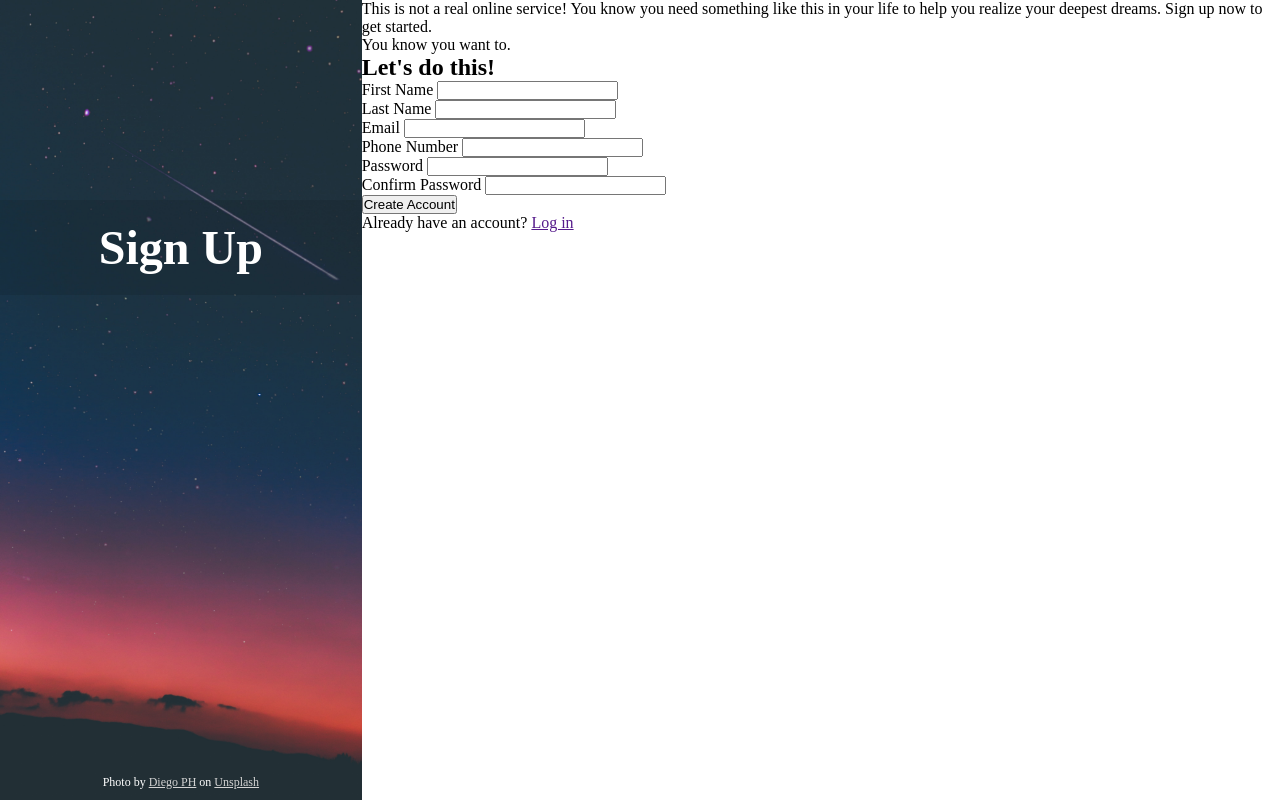
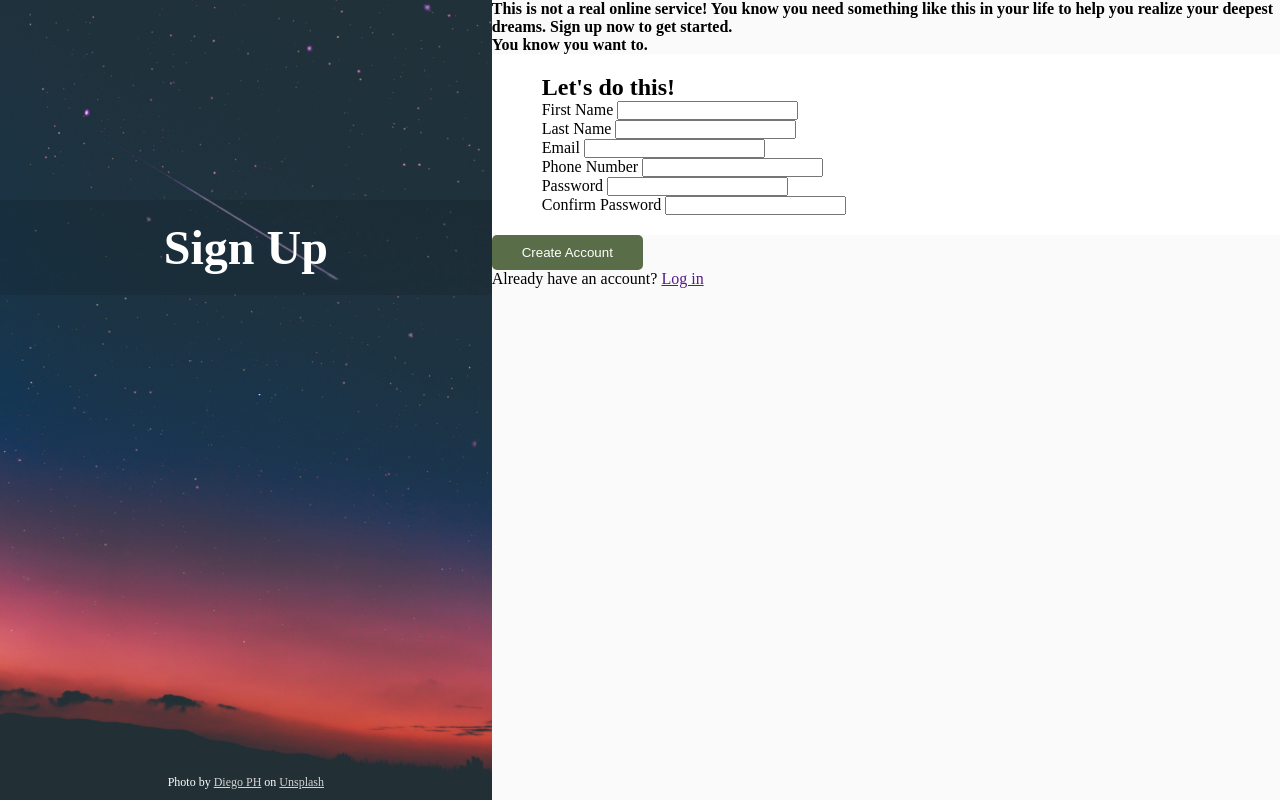
Before and after one commit to GrandeJames/sign-up-form, a plain HTML site: page index.html in a window 1280 px wide. Drawn offline with Linux system fonts and the light colour scheme.

Commit message:
Add styling to the main section

```diff
--- a/index.html
+++ b/index.html
@@ -21,15 +21,15 @@
       </p>
     </aside>
     <main>
-      <p>
+      <p class="message">
         This is not a real online service! You know you need something like this
         in your life to help you realize your deepest dreams. Sign up now to get
         started.
       </p>
-      <p>You know you want to.</p>
+      <p class="message">You know you want to.</p>
 
       <form action="" method="get" class="form">
-        <div class="form-inputs">
+        <section>
           <h2 class="form-heading">Let's do this!</h2>
 
           <div>
@@ -60,7 +60,7 @@
               name="confirm-password"
             />
           </div>
-        </div>
+        </section>
 
         <button type="submit" class="form-create-account-button">
           Create Account
--- a/styles.css
+++ b/styles.css
@@ -13,7 +13,7 @@ body {
 
 aside {
     height: 100vh;
-    width: 30vw;
+    width: 50vw;
     background-image: url("./images/diego-ph-5LOhydOtTKU-unsplash.jpg");
     background-size: cover;
     background-repeat: no-repeat;
@@ -45,3 +45,29 @@ aside {
 aside a {
     color: lightgray;
 }
+
+
+main {
+    background-color: rgb(250, 250, 250);
+}
+
+.message {
+    font-weight: bold;
+}
+
+.form-create-account-button {
+    padding: 10px 30px;
+    background-color: #596D48;
+    color: #fff;
+    border-radius: 5px;
+    border: none;
+}
+
+form section {
+    background-color: #fff;
+    padding: 20px 50px;
+}
+
+.form-heading {
+    font-size: 1.5rem;
+}
```
